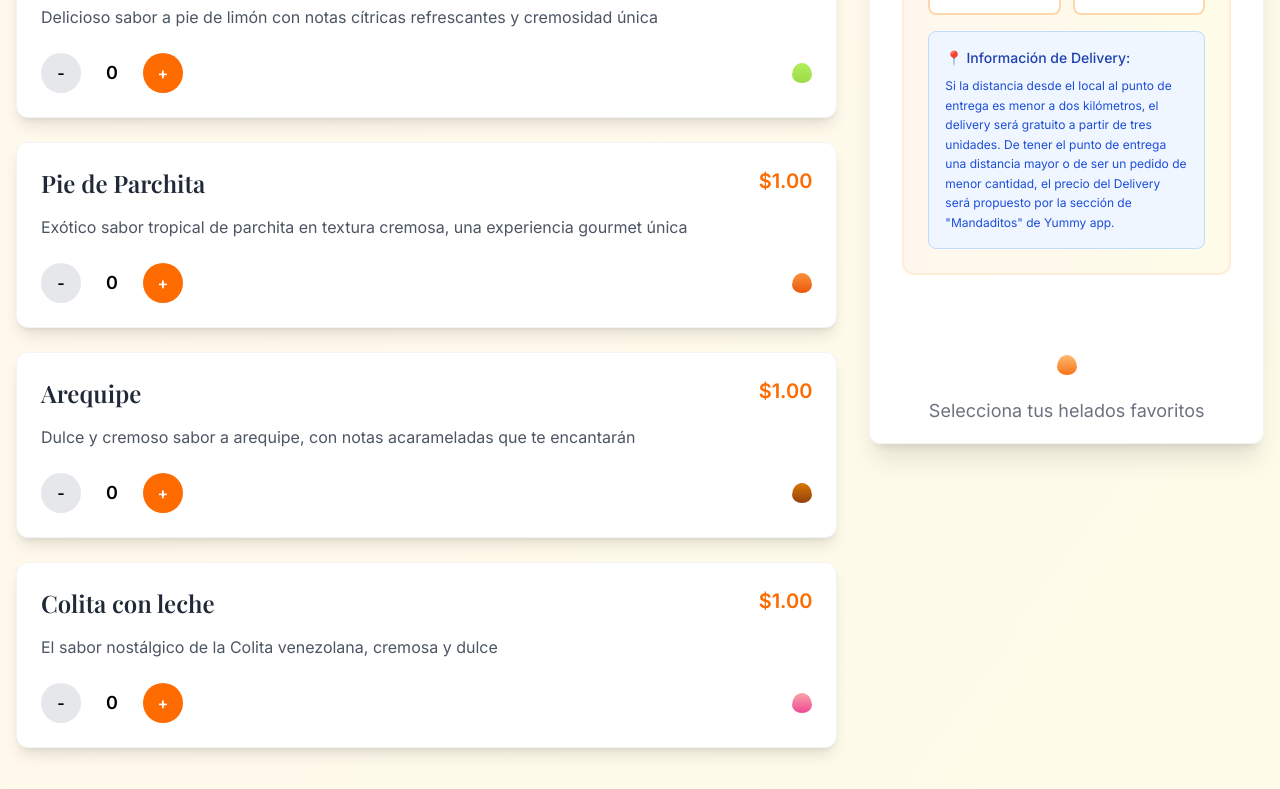
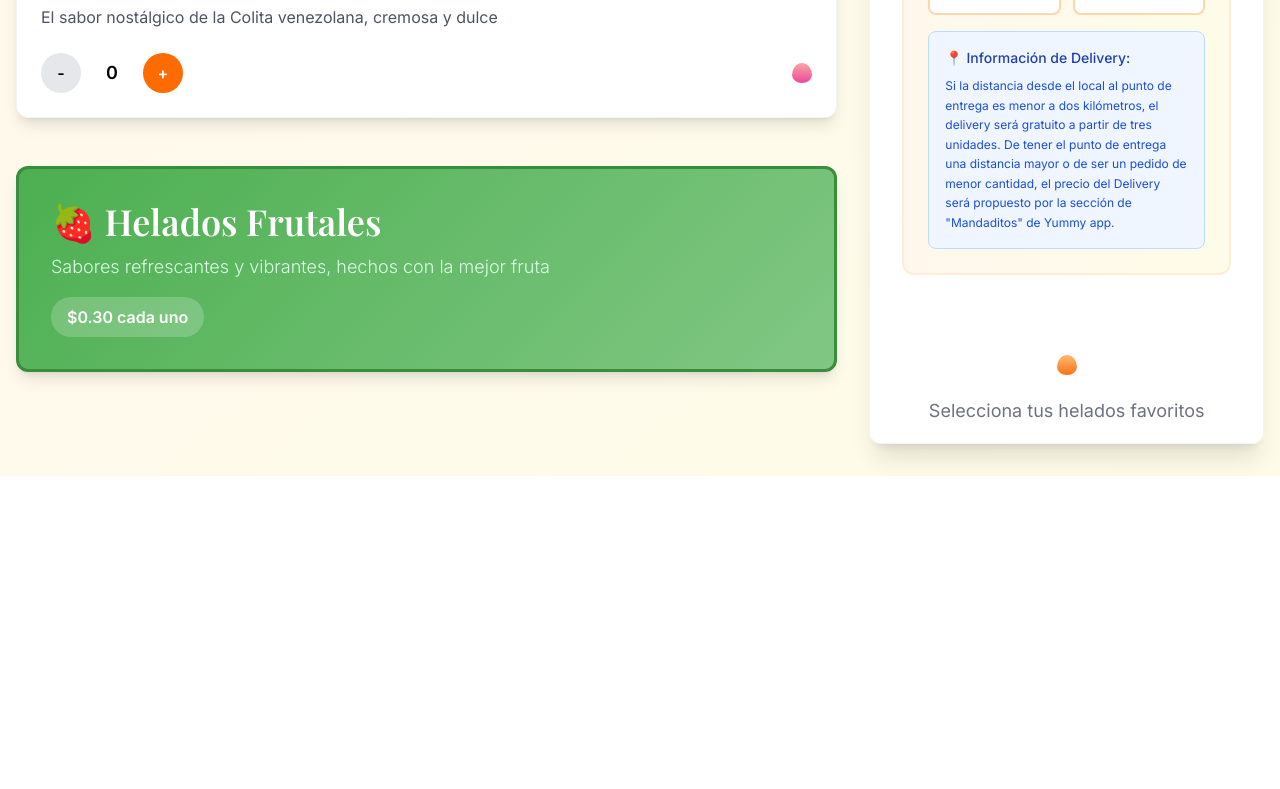
Before and after one commit to Toppays/Toppymenu, a plain HTML site: page index.html in a window 1280 px wide. Shown: the part 618-1407 px from the top of the page. After the commit the page ends 1094 px from the top, so only its background shows below. Drawn offline with nearby package versions, Linux system fonts and the light colour scheme.

Commit message:
Update index.html

```diff
--- a/index.html
+++ b/index.html
@@ -144,18 +144,18 @@
         let selectedDeliveryMethod = null;
 
         // ** Tasa del día BCV **
-        const bcvRate = 228.48; // Por favor, cámbialo al valor actual del día
+        const bcvRate = 231.04; // Por favor, cámbialo al valor actual del día
 
         // ** INVENTARIO DE HELADOS **
         // Si el `stock` es 1 o 0, el sabor no se mostrará en el menú.
         const inventory = {
             cremosos: {
                 oreo: { name: 'Oreo', description: 'Cremoso helado con trozos de galleta Oreo, perfecto equilibrio entre dulce y crujiente', price: 1.00, stock: 0, shapeColor: 'bg-gradient-to-b from-gray-700 to-gray-900' },
-                pielimon: { name: 'Pie de Limón', description: 'Delicioso sabor a pie de limón con notas cítricas refrescantes y cremosidad única', price: 1.00, stock: 5, shapeColor: 'bg-gradient-to-b from-[#B2EF5B] to-[#9CDA48]' },
-                pieparchita: { name: 'Pie de Parchita', description: 'Exótico sabor tropical de parchita en textura cremosa, una experiencia gourmet única', price: 1.00, stock: 5, shapeColor: 'bg-gradient-to-b from-orange-400 to-orange-600' },
+                pielimon: { name: 'Pie de Limón', description: 'Delicioso sabor a pie de limón con notas cítricas refrescantes y cremosidad única', price: 1.00, stock: 0, shapeColor: 'bg-gradient-to-b from-[#B2EF5B] to-[#9CDA48]' },
+                pieparchita: { name: 'Pie de Parchita', description: 'Exótico sabor tropical de parchita en textura cremosa, una experiencia gourmet única', price: 1.00, stock: 0, shapeColor: 'bg-gradient-to-b from-orange-400 to-orange-600' },
                 chocolate: { name: 'Chocolate', description: 'Clásico helado de chocolate premium, intenso y cremoso para los verdaderos conocedores', price: 1.00, stock: 0, shapeColor: 'bg-gradient-to-b from-amber-800 to-amber-900' },
                 cappuoreo: { name: 'Cappu-Oreo', description: 'Una explosión de sabor a café y galleta Oreo, con una textura increíblemente suave', price: 1.00, stock: 0, shapeColor: 'bg-gradient-to-b from-[#2D1300] to-[#1A0D00]' },
-                arequipe: { name: 'Arequipe', description: 'Dulce y cremoso sabor a arequipe, con notas acarameladas que te encantarán', price: 1.00, stock: 5, shapeColor: 'bg-gradient-to-b from-amber-600 to-amber-800' },
+                arequipe: { name: 'Arequipe', description: 'Dulce y cremoso sabor a arequipe, con notas acarameladas que te encantarán', price: 1.00, stock: 0, shapeColor: 'bg-gradient-to-b from-amber-600 to-amber-800' },
                 cocada: { name: 'Cocada', description: 'Exótico y cremoso helado de coco, refrescante y con un toque tropical', price: 1.00, stock: 0, shapeColor: 'bg-gradient-to-b from-white to-sky-100' },
                 colitaleche: { name: 'Colita con leche', description: 'El sabor nostálgico de la Colita venezolana, cremosa y dulce', price: 1.00, stock: 5, shapeColor: 'bg-gradient-to-b from-red-300 to-pink-500' }
             },
```
